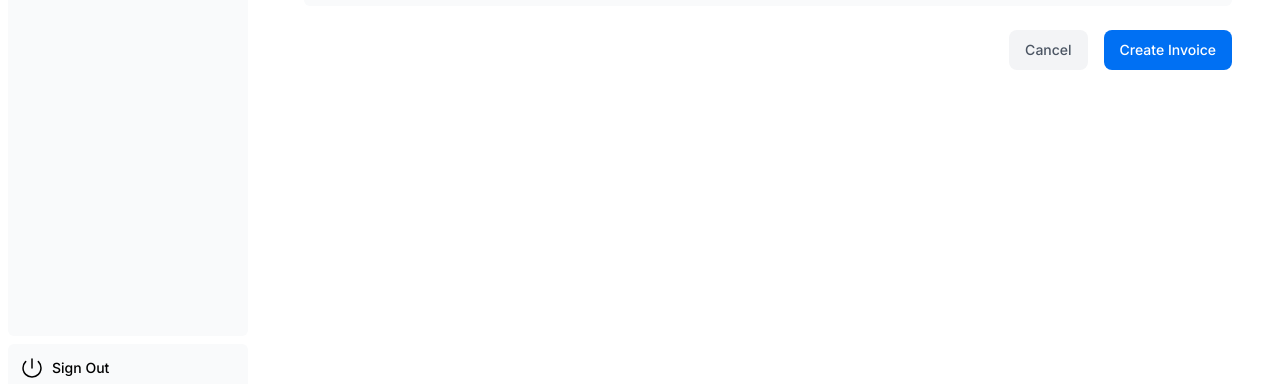
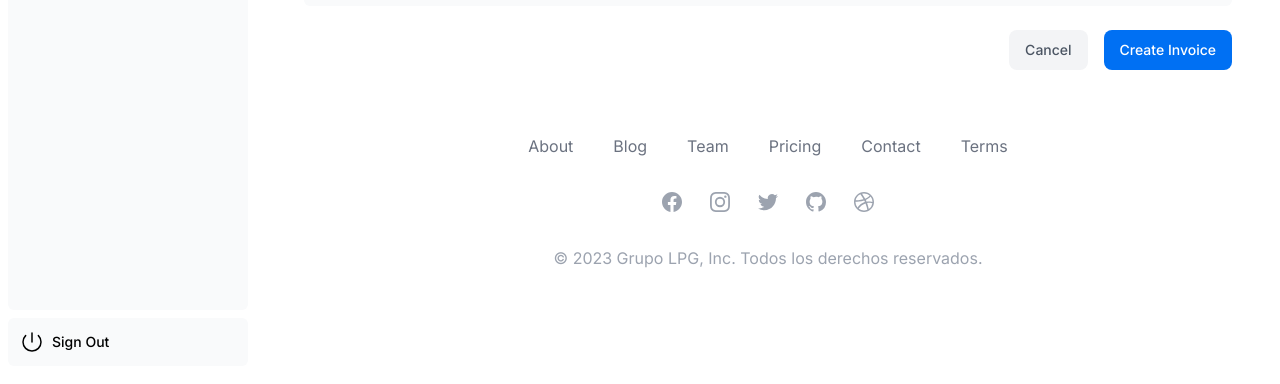
Before and after one commit to dianaCS23/NextJS, a Next.js app: page /dashboard/invoices/create in a window 1280 px wide. Shown: the part 392-776 px from the top of the page. Built offline with nearby package versions, Linux system fonts and the light colour scheme; no server answers; the database is empty; a web font is replaced by a local one.

Commit message:
fixed  footer

```diff
--- a/app/dashboard/layout.tsx
+++ b/app/dashboard/layout.tsx
@@ -3,7 +3,8 @@ import Footer from '../ui/dashboard/footer';
 
 export default function Layout({ children }: { children: React.ReactNode }) {
   return (
-    <div className="flex h-screen flex-col md:flex-row md:overflow-hidden">
+    <div className="flex flex-col md:flex-row md:overflow-hidden">
+
       <div className="w-full flex-none md:w-64">
 
         <SideNav/>
@@ -14,6 +15,7 @@ export default function Layout({ children }: { children: React.ReactNode }) {
 
 
       <div className="flex-grow p-6 md:overflow-y-auto md:p-12">{children}
+     <Footer/>
       </div>
 
     </div>
--- a/app/layout.tsx
+++ b/app/layout.tsx
@@ -11,7 +11,7 @@ export default function RootLayout({
     <html lang="en">
 
       <body className={`${inter.className} antialiased`}>{children}
-      <Footer/>
+
       </body>
     </html>
   );
--- a/app/ui/dashboard/footer.tsx
+++ b/app/ui/dashboard/footer.tsx
@@ -1,7 +1,7 @@
 export default function Footer () {
 
     return (
-<section className="bg-white">
+<section className="bg-white px-3 py-4 md:px-2">
     <div className="max-w-screen-xl px-4 py-12 mx-auto space-y-8 overflow-hidden sm:px-6 lg:px-8">
         <nav className="flex flex-wrap justify-center -mx-5 -my-2">
             <div className="px-5 py-2">
```
Also changed, not shown: app/ui/home.module.css (line endings or trailing spaces).
